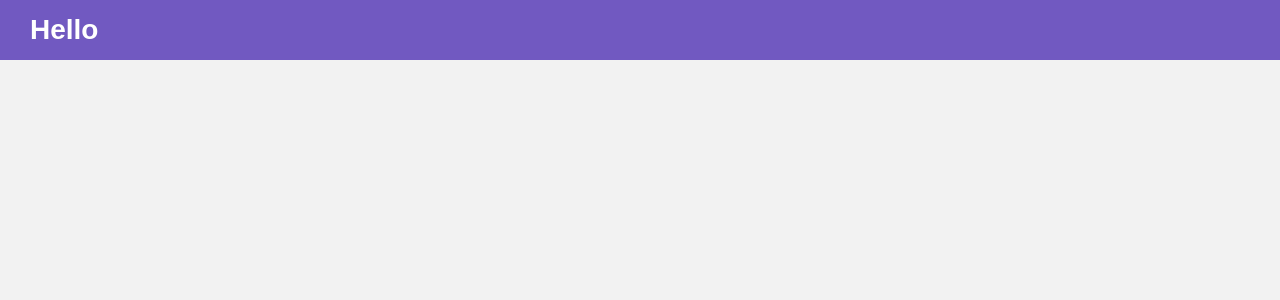
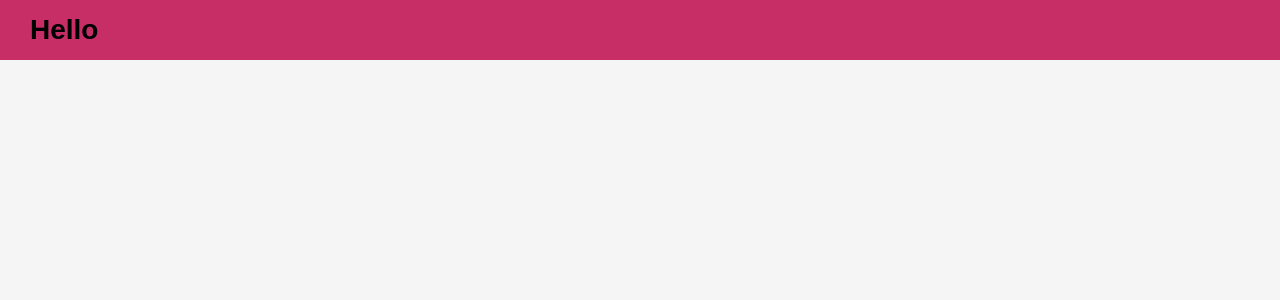
Before and after one commit to PatricSPires/themeswitcher, a React (Create React App) app: page / in a window 1280 px wide. Shown: the top 300 px of the page. Built offline with nearby package versions, Linux system fonts and the light colour scheme.

Commit message:
feat(app): create light theme to app

```diff
--- a/src/App.tsx
+++ b/src/App.tsx
@@ -1,16 +1,20 @@
 import React from "react";
+import { ThemeProvider } from "styled-components";
 
 import GlobalStyle from "./styles/global";
 import Header from "./components/Header";
+import light from "./styles/themes/light";
 
 function App() {
   return (
+    <ThemeProvider theme={light}>
       <div className="App">
         <header className="App-header">
           <GlobalStyle />
           <Header />
         </header>
       </div>
+    </ThemeProvider>
   );
 }
 
--- a/src/components/Header/styles.ts
+++ b/src/components/Header/styles.ts
@@ -2,8 +2,8 @@
 
 export const Container = styled.div`
   height: 60px;
-  background-color: #7159c1;
-  color: #fff;
+  background-color: ${(props) => props.theme.colors.primary};
+  color: ;
   display: flex;
   align-items: center;
   padding: 0 30px;
--- a/src/styles/global.ts
+++ b/src/styles/global.ts
@@ -8,9 +8,9 @@
   }
 
   body{
-    background-color: #f2f2f2;
+    background-color: ${(props) => props.theme.colors.background};
     font-size: 14px;
-    color: #333;
+    color: #${(props) => props.theme.colors.text};
     font-family: sans-serif;
   }
 `;
--- /dev/null
+++ b/src/styles/themes/light.tsx
@@ -0,0 +1,10 @@
+export default {
+  title: "light",
+
+  colors: {
+    primary: "#C62E65",
+    secondary: "#D63AF9",
+    background: "#f5f5f5",
+    text: "#333",
+  },
+};
```
Also changed, not shown: src/styles/styled.ts (added, +13 -0 lines), tsconfig.json (+3 -8 lines). Lines whose indentation alone changed are shown as unchanged.
